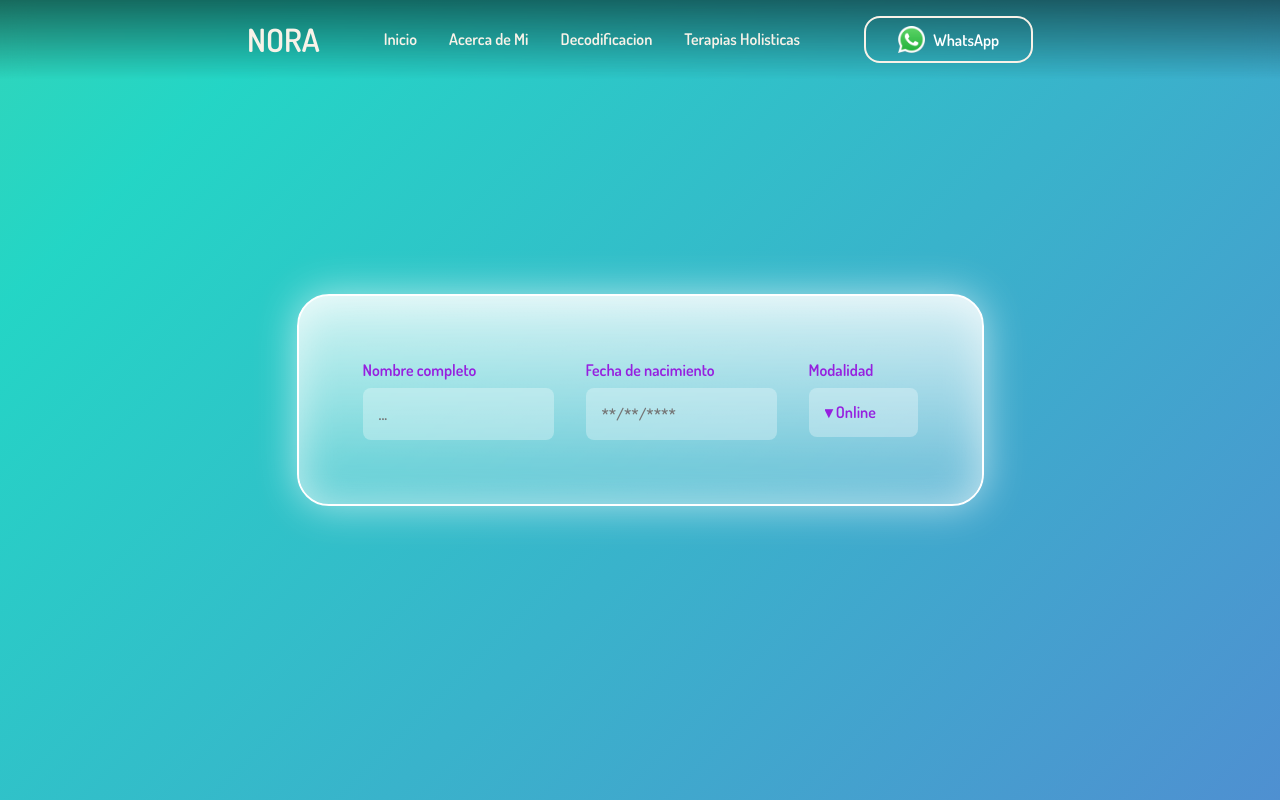
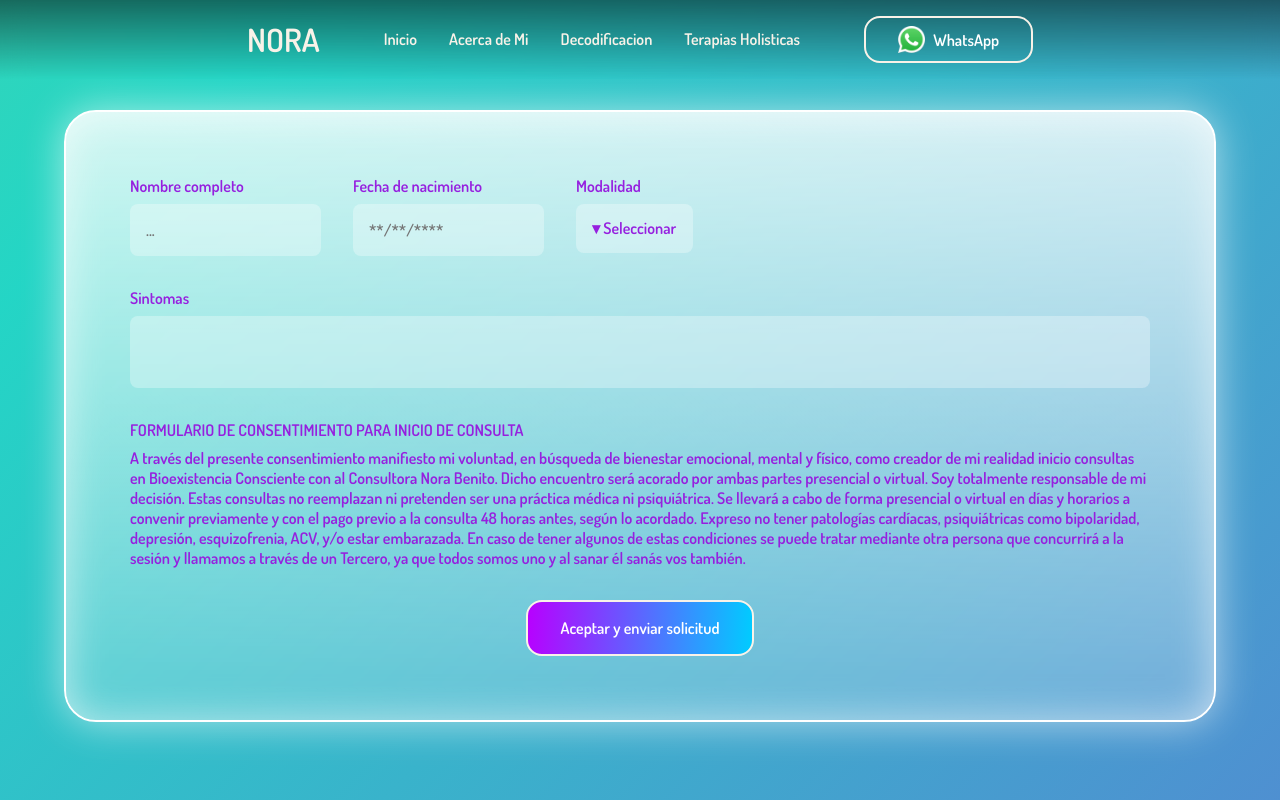
Before and after one commit to LeandroOnline/nora, a Next.js app: page /acuerdo-bio in a window 1280 px wide. Built offline with nearby package versions, Linux system fonts and the light colour scheme.

Commit message:
feat: consent biodecode

```diff
--- a/app/(agreement)/acuerdo-bio/page.js
+++ b/app/(agreement)/acuerdo-bio/page.js
@@ -1,26 +1,98 @@
+"use client";
+import { useState } from "react";
 import style from "../page.module.css";
 
+const confirm =
+  "A través del presente consentimiento manifiesto mi voluntad, en búsqueda de bienestar emocional, mental y físico, como creador de mi realidad inicio consultas en Bioexistencia Consciente con al Consultora Nora Benito. Dicho encuentro será acorado por ambas partes presencial o virtual. Soy totalmente responsable de mi decisión. Estas consultas no reemplazan ni pretenden ser una práctica médica ni psiquiátrica. Se llevará a cabo de forma presencial o virtual en días y horarios a convenir previamente y con el pago previo a la consulta 48 horas antes, según lo  acordado. Expreso no tener patologías cardíacas, psiquiátricas como bipolaridad, depresión, esquizofrenia, ACV, y/o estar embarazada. En caso de tener algunos de estas condiciones se puede tratar mediante otra persona que concurrirá a la sesión y llamamos a través de un Tercero, ya que todos somos uno y al sanar él sanás vos también.";
+
 const Agreement = () => {
+  const [name, setName] = useState("");
+  const [date, setDate] = useState("");
+  const [option, setOption] = useState("");
+  const [sintoma, setSintoma] = useState("");
+
+  const wame = "https://wa.me/5493435267411?text=";
+  const sendWsp = () => {
+    const datePattern = /^\d{2}\/\d{2}\/\d{4}$/;
+    if (name !== "" && date !== "" && option !== "" && sintoma !== "") {
+      if (!date.match(datePattern)) {
+        alert("Por favor, ingresa una fecha en el formato DD/MM/AAAA válido.");
+        setDate("");
+      } else {
+        window.open(
+          `${wame}★ Solicitud de Biodecodificacion ★%0D%0A%0D%0A✦ Nombre:%20${name}%0D%0A✦ Fecha%20de%20Nacimiento:%20${date}%0D%0A✦ Modalidad:%20${option}%0D%0A✦ Síntomas:%20${sintoma}%20 %0D%0A✓ ${confirm}`,
+          "_blank"
+        );
+
+        setDate("");
+        setName("");
+        setOption("");
+        setSintoma("");
+      }
+    } else {
+      alert("Por favor, completa el formulario.");
+    }
+  };
+
   return (
     <div className="allscreen">
-      <div className="bigcard">
-        <form className={style.form}>
-          <div className={style.inputContainer}>
-            <p>Nombre completo</p>
-            <input placeholder="..." className={style.inputName} />
+      <div className={style.biggerCard}>
+        <div className={style.form}>
+          <div className={style.data}>
+            <div className={style.inputContainer}>
+              <h4>Nombre completo</h4>
+              <input
+                placeholder="..."
+                className={style.inputName}
+                value={name}
+                onChange={(e) => setName(e.target.value)}
+              />
+            </div>
+            <div className={style.inputContainer}>
+              <h4>Fecha de nacimiento</h4>
+              <input
+                placeholder="**/**/****"
+                className={style.inputName}
+                value={date}
+                onChange={(e) => setDate(e.target.value)}
+              />
+            </div>
+            <div className={style.inputContainer}>
+              <h4>Modalidad</h4>
+              <select
+                className={style.select}
+                name="option"
+                value={option}
+                onChange={(e) => setOption(e.target.value)}
+              >
+                <option value="">▾ Seleccionar</option>
+                <option value="Online">▾ Online</option>
+                <option value="Presencial">▾ Presencial</option>
+              </select>
+            </div>
           </div>
           <div className={style.inputContainer}>
-            <p>Fecha de nacimiento</p>
-            <input placeholder="**/**/****" className={style.inputName} />
+            <h4>Sintomas</h4>
+            <textarea
+              className={style.textarea}
+              name="text"
+              value={sintoma}
+              onChange={(e) => setSintoma(e.target.value)}
+            ></textarea>
           </div>
-          <div className={style.inputContainer}>
-            <p>Modalidad</p>
-            <select className={style.select} >
-              <option>▾ Online</option>
-              <option>▾ Presencial</option>
-            </select>
+          <div className={style.consent}>
+            <h4>FORMULARIO DE CONSENTIMIENTO PARA INICIO DE CONSULTA</h4>
+            <p>{confirm}</p>
           </div>
-        </form>
+          <div className={style.allWidth}>
+            <button
+              className={`primaryBtn ${style.buttonWith}`}
+              onClick={() => sendWsp()}
+            >
+              Aceptar y enviar solicitud
+            </button>
+          </div>
+        </div>
       </div>
     </div>
   );
--- a/app/(agreement)/page.module.css
+++ b/app/(agreement)/page.module.css
@@ -1,3 +1,26 @@
+.biggerCard {
+  border-radius: 32px;
+  border: 2px solid #fff;
+  background: linear-gradient(
+    180deg,
+    rgba(255, 255, 255, 0.8) 0%,
+    rgba(255, 255, 255, 0.2) 100%
+  );
+  backdrop-filter: blur(15px);
+  box-shadow: 0px 0px 40px 0px rgba(255, 255, 255, 0.6),
+    0px 0px 40px 0px rgba(255, 255, 255, 0.6) inset;
+  padding: 64px;
+  display: flex;
+  margin: 64px;
+  margin-top: 96px;
+  gap: 64px;
+  align-items: center;
+  justify-content: center;
+  max-width: 1196px;
+  box-sizing: border-box;
+  height: fit-content;
+}
+
 .inputName {
   width: 100%;
 }
@@ -10,5 +33,50 @@
 
 .form {
   display: flex;
+  flex-direction: column;
   gap: 32px;
+  width: 100%;
+  height: 100%;
 }
+
+.data {
+  display: flex;
+  gap: 32px;
+  flex-wrap: wrap;
+  width: 100%;
+}
+
+.textarea {
+  all: unset;
+  border: none;
+  outline: none;
+  padding: 16px;
+  margin: 0;
+  background-color: rgba(255, 255, 255, 0.3);
+  border-radius: 8px;
+  font-size: 16px;
+  box-sizing: border-box;
+  width: 100%;
+}
+
+.consent {
+  display: flex;
+  flex-direction: column;
+  gap: 8px;
+}
+
+.allWidth {
+  width: 100%;
+  display: flex;
+  justify-content: center;
+  gap:32px;
+  flex-wrap: wrap;
+}
+
+.buttonWith {
+  width: fit-content;
+}
+
+/* .consent button{
+  margin: auto;
+} */
--- a/app/globals.css
+++ b/app/globals.css
@@ -57,6 +57,7 @@ button {
   justify-content: center;
   max-width: 1196px;
   max-height: 540px;
+  box-sizing: border-box;
 }
 
 .allscreen {
```
